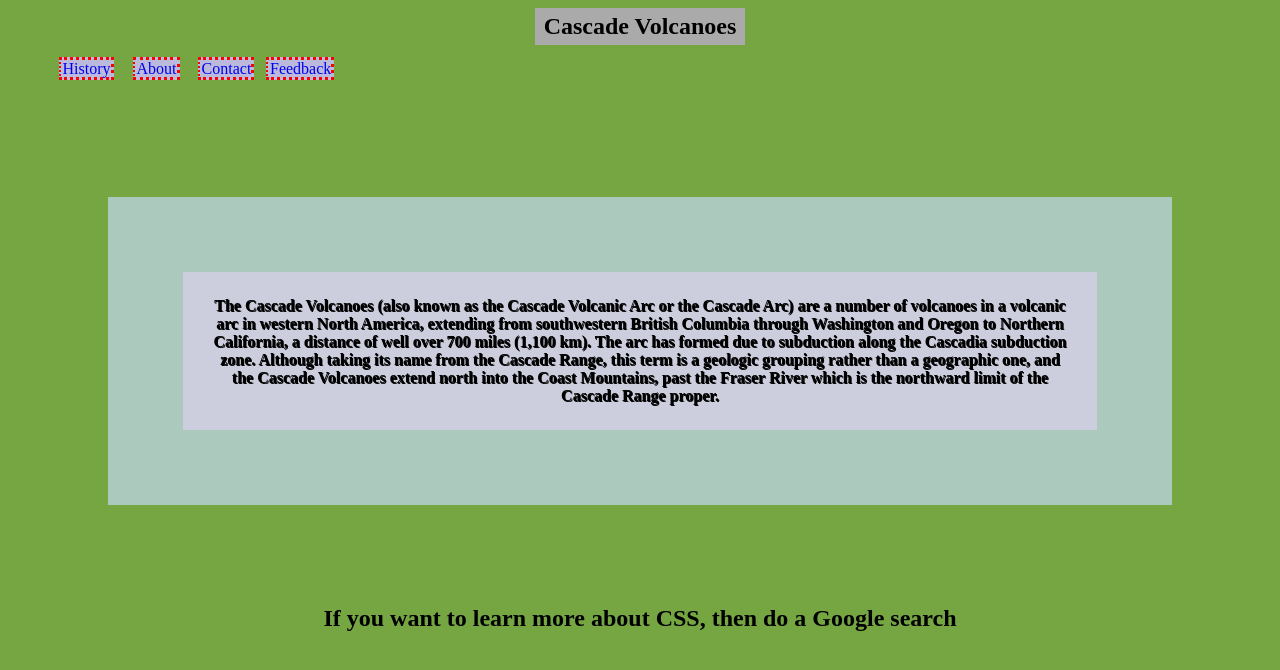
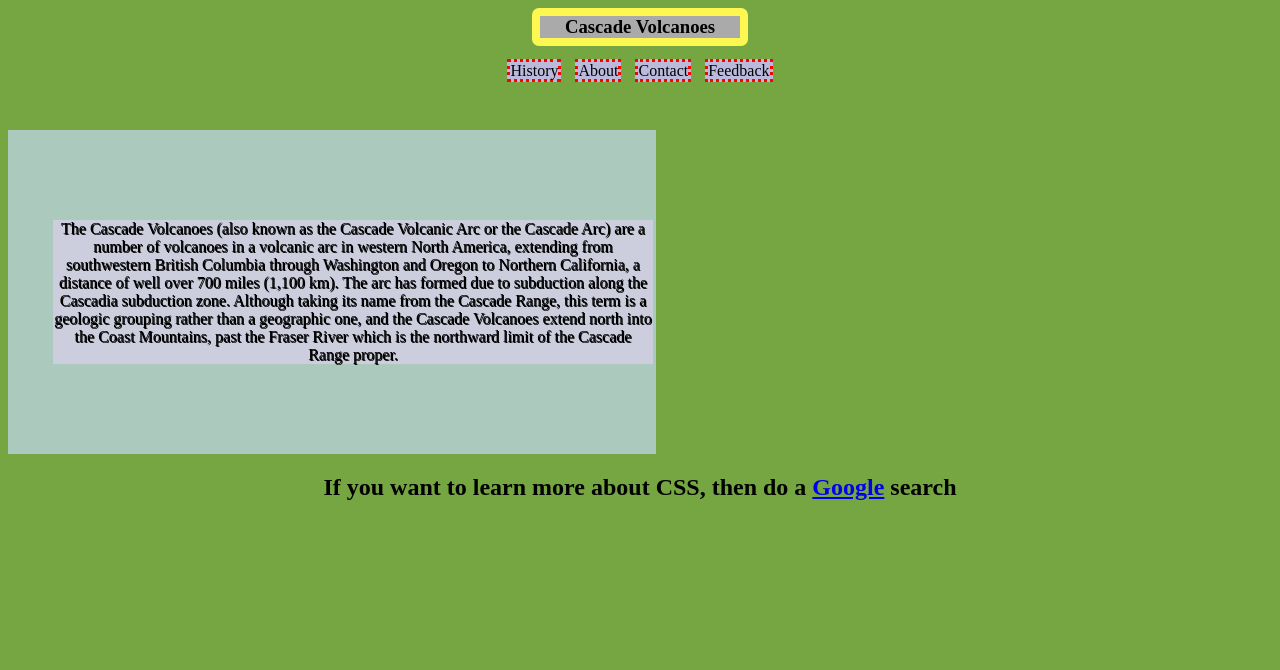
Before and after one commit to rkramer379/rkramer379.github.io, a plain HTML site: page CSSAssign/cssAssign.html in a window 1280 px wide. Drawn offline with Linux system fonts and the light colour scheme.

Commit message:
Add files via upload

```diff
--- a/CSSAssign/cssAssign.html
+++ b/CSSAssign/cssAssign.html
@@ -1,6 +1,6 @@
 <html>
     <head>
-        <h2 id="title">Cascade Volcanoes</h1>
+        <h3 class="title">Cascade Volcanoes</h3>
         <link type="text/css" rel="stylesheet" href="stylesheet.css" />
 
     </head>
@@ -14,7 +14,7 @@
         </ul>
     </div>
         <br />
-        <br />
+        <div id="endp">
         <p class="one">
                 The Cascade Volcanoes (also known as the Cascade Volcanic Arc or the Cascade Arc) are a number of volcanoes in a volcanic arc in western North America,
                 extending from southwestern British Columbia through Washington and Oregon to Northern California, a distance of well over 700 miles (1,100 km).
@@ -22,7 +22,7 @@
                 grouping rather than a geographic one, and the Cascade Volcanoes extend north into the Coast Mountains, past the Fraser River which is the northward
                 limit of the Cascade Range proper.
         </p>
-        <h2 class="title2"> If you want to learn more about CSS, then do a Google search</h1>
-
+        <h2 class="title2"> If you want to learn more about CSS, then do a <a href="www.google.com">Google</a> search</h2>
+    </div>
     </body>
 </html>
--- a/CSSAssign/stylesheet.css
+++ b/CSSAssign/stylesheet.css
@@ -2,94 +2,69 @@
 body{
     background-color: #75A642
 }
-#title {
-    border-width: 25px;
-    border-color: #ffff00;
-
-    padding: 5px;
-    background-color: #AAAAAA;
+h3.title {
+    border: 8px solid;
+    border-color: #FDF851;
+    background-color: #AAAAAA ;
+    border-radius: 7px;
+    padding: 0px;
     text-align: center;
     width: 200px;
     margin: auto;
     height: auto;
 
 }
-text-align: center;
-    border-width: 5px;
-    background-color: #AAAAAA;
+
+ ul {
+   list-style: none;
+    text-align: center;
+    padding-left: 130px;
+    padding-right: 130px
+
+}
+ li {
+    display: inline;
+    margin: 2px;
+    padding: 3px;
 
 
-    border-radius: 25px;
-    margin: 50px;
-
-#Menu {
-    float: left;
-    text-align: center;
-    margin-left: 60px;
-    padding-left: 225px;
-}
-#menu ul {
-    list-style: none;
-    margin: 0 2px;
-    padding: 1px;
-    display: flex;
-    justify-content: space-around;
-    text-align: center;
-    margin-left: 60px;
-}
-#Menu li {
-    float: left;
 
 }
 #Menu li a {
     border-style: dotted;
     border-color: red;
+    color: black;
 
 }
 #Menu li a:hover {
     background-color: red;
     color: black;
 }
-#Menu li {
-
-    text-decoration: none;
-    list-style: none;
-    text-align: center;
-    margin-right:2px;
-    width: 60px;
-    margin-left: 8px;
-    line-height: 15px;
-
-
-}
 #Menu a {
     text-align: center;
     text-decoration: none;
-    padding-left: 2px;
-
-    border-left: 2px;
     background-color: #BBBADD;
 }
-.ul {
-    text-align: center;
-    float: center;
-    list-style-position: inside;
-}
 p.one {
-    border-width: 75px;
+    border: right 45px;
+    border-left: 45px;
+    border-top: 90px;
+    border-bottom: 90px;
+    width: 600px;
+    height: auto;
     border-style: solid;
     border-color: #ABC9BC;
-    padding: 20px;
     background-color: #CCCDDD;
     text-align: center;
-    font-weight: bold;
-    padding: 25px;
-    margin: 100px;
     text-shadow: 1px 1px black;
-
 }
 h2.title2 {
     text-align: center;
 
 
 }
+#endp a:hover {
+    color: orange;
+
+
+}
```
